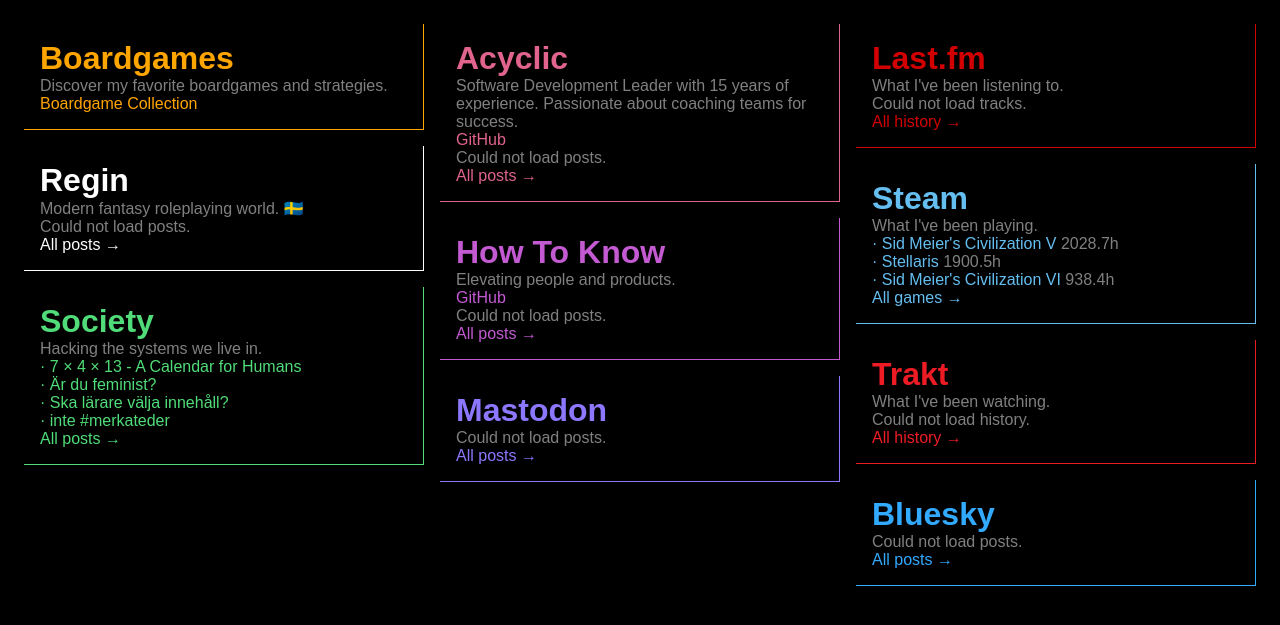
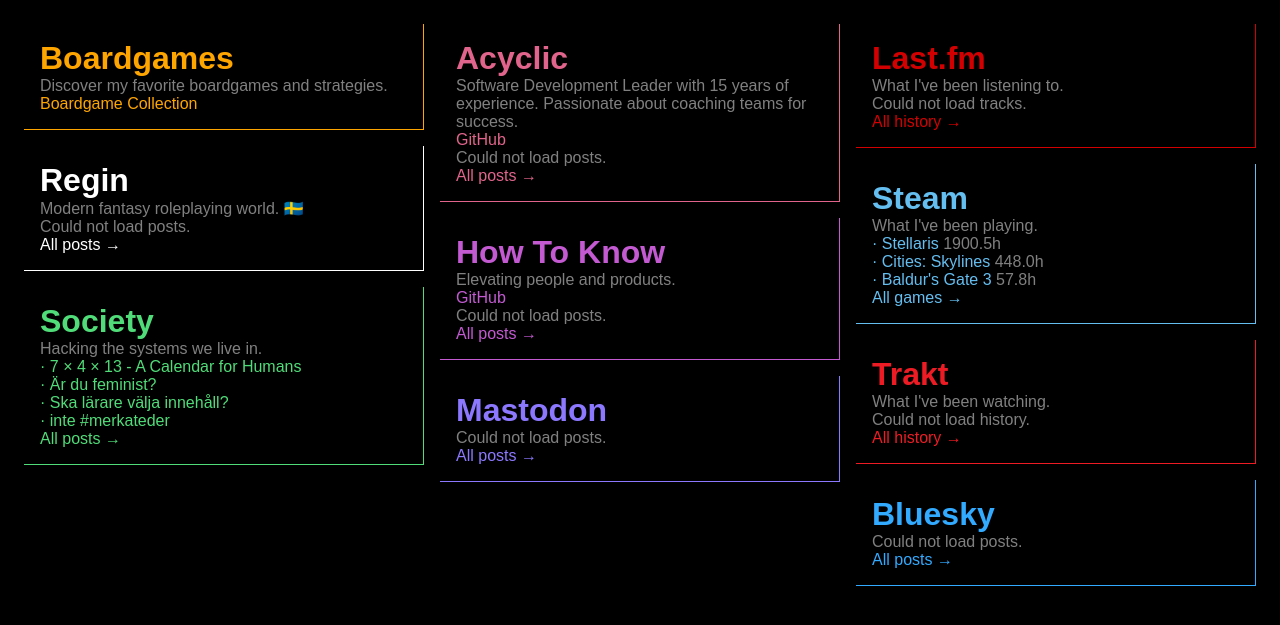
Before and after one commit to paven/paven.github.com, a Jekyll site: the page built from index.html, in a window 1280 px wide. Shown: the top 625 px of the page. Built offline with Jekyll 4.4.1, drawn with Linux system fonts in a browser that asks for light colours.

Commit message:
Update Steam games

```diff
--- a/_data/steam_games.yml
+++ b/_data/steam_games.yml
@@ -1,9 +1,9 @@
-- name: 'Sid Meier''s Civilization V'
-  url: 'https://store.steampowered.com/app/8930'
-  hours: 2028.7
 - name: 'Stellaris'
   url: 'https://store.steampowered.com/app/281990'
   hours: 1900.5
-- name: 'Sid Meier''s Civilization VI'
-  url: 'https://store.steampowered.com/app/289070'
-  hours: 938.4
+- name: 'Cities: Skylines'
+  url: 'https://store.steampowered.com/app/255710'
+  hours: 448.0
+- name: 'Baldur''s Gate 3'
+  url: 'https://store.steampowered.com/app/1086940'
+  hours: 57.8
```
